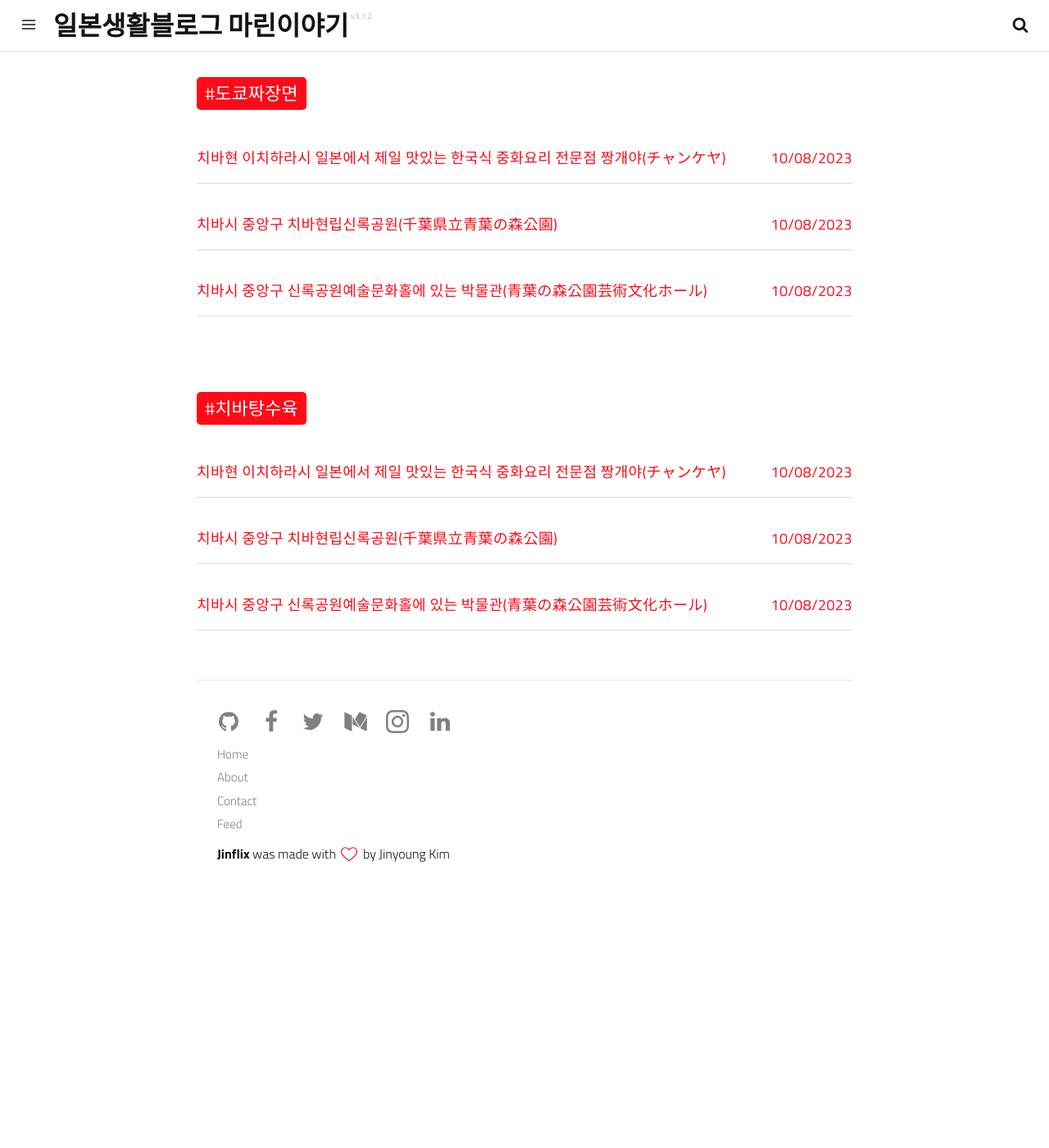
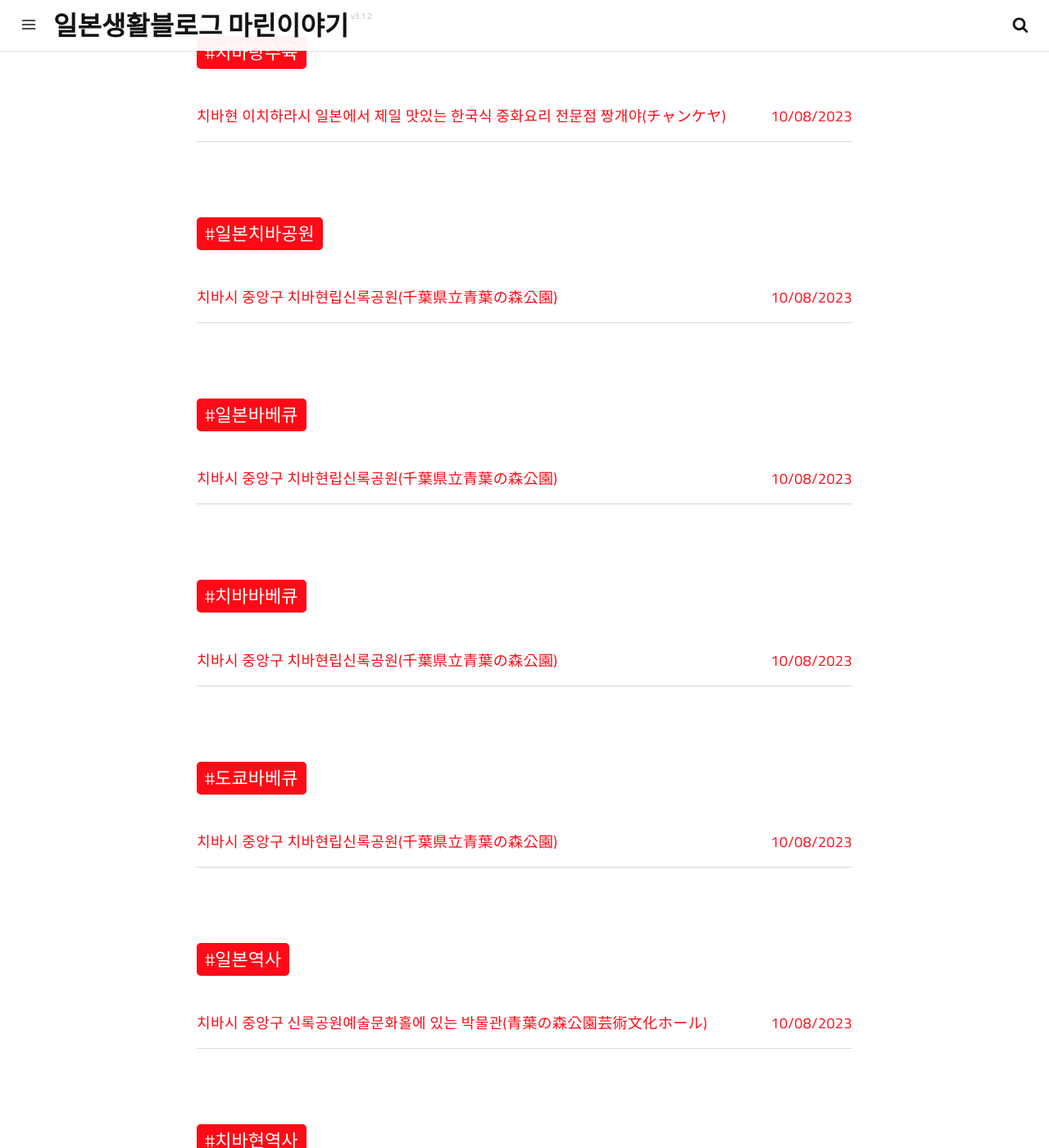
Before and after one commit to jin03192/jin03192.github.io, a Jekyll site: the page built from tags.html, in a window 1280 px wide and 1400 px high, scrolled down 12329 px. Shown: the whole window at 82% size. Built offline with Jekyll 4.4.1, drawn with Linux system fonts in a browser that asks for light colours; a script that is not in the unit is left out; before the commit the page ends 13419 px from its top, so only the background shows below that; some of the changed text lies outside the part shown.

Commit message:
태그 수정

```diff
--- a/_posts/2023-10-08-치바현립신록공원.md
+++ b/_posts/2023-10-08-치바현립신록공원.md
@@ -11,10 +11,10 @@ optimized_image: >-
   https://drive.google.com/uc?export=view&id=1zE-mr2oOT55fS3OyOB3fh9-sLHlkYVYa
 category: life
 tags:
-  - 일본짜장면
-  - 일본탕수육
-  - 도쿄짜장면
-  - 치바탕수육
+  - 일본치바공원
+  - 일본바베큐
+  - 치바바베큐
+  - 도쿄바베큐
 author: mranderson
 paginate: true
 ---
```
Also changed, not shown: _posts/2023-10-08-치바현립신록공원예술문화홀.md (+4 -4 lines).
